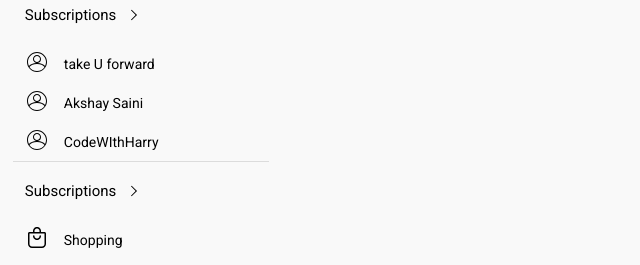
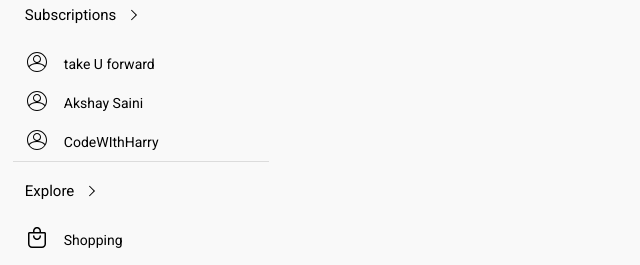
Before and after one commit to Saikumartheppa/youtube-clone, a React app: page / in a window 1280 px wide. Shown: the part 790-1055 px from the top of the page, without its empty margins (0-640 px from the left). Built offline with nearby package versions, Linux system fonts and the light colour scheme; the HTML template or start-up script is replaced by a standard one.

Commit message:
Explore section text fix

```diff
--- a/src/components/home/body/sidebar/menu-items/list-items/ListItems.jsx
+++ b/src/components/home/body/sidebar/menu-items/list-items/ListItems.jsx
@@ -127,7 +127,7 @@
       </div>
       <div>
         <div className={styles.itemsTitle}>
-          <h2 className={styles.title}>Subscriptions</h2>
+          <h2 className={styles.title}>Explore</h2>
           <img src={RIGHTSIDE_ICON} alt="RIGHTSIDE_ARROW" />
         </div>
         <ul>
```
